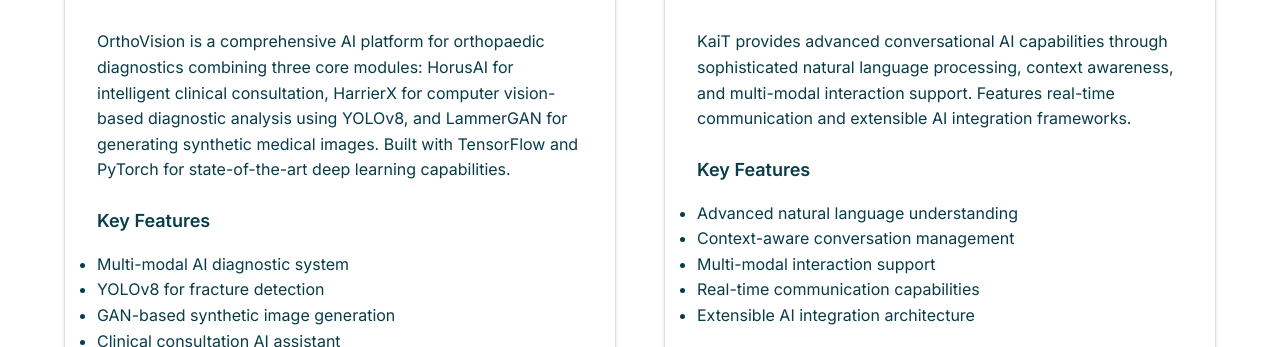
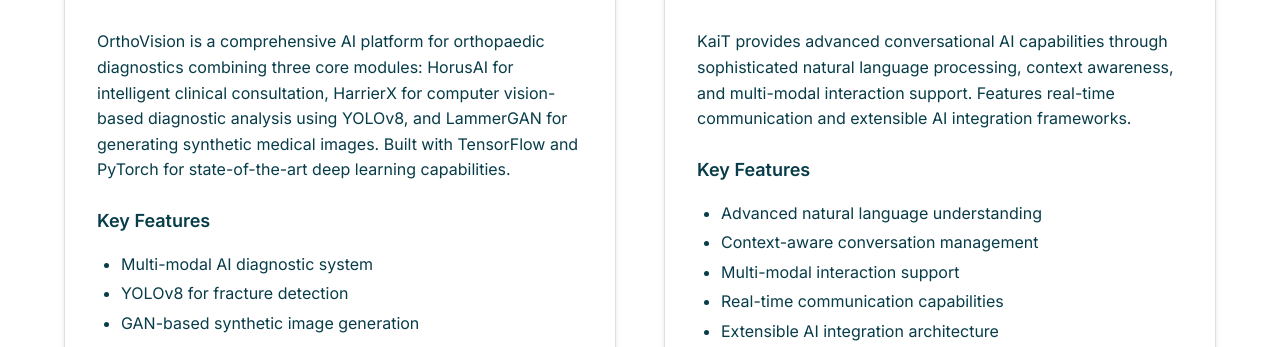
Before and after one commit to HWAI-collab/HWAI, a plain HTML site: page index.html in a window 1280 px wide. Shown: the part 605-952 px from the top of the page. Drawn offline with nearby package versions, Linux system fonts and the light colour scheme.

Commit message:
spacing: indent bullet points in Key Features sections
- Add left margin and padding to Key Features lists
- Improve visual hierarchy with proper bullet point indentation
- Add spacing between list items for better readability

```diff
--- a/styles.css
+++ b/styles.css
@@ -287,6 +287,15 @@ main {
     font-weight: 600;
     margin-top: var(--spacing-lg);
     margin-bottom: var(--spacing-md);
+}
+
+.card-sections ul {
+    margin-left: var(--spacing-md);
+    padding-left: var(--spacing-sm);
+}
+
+.card-sections li {
+    margin-bottom: var(--spacing-xs);
 }
 
 /* Professional Technology Tags */
```
